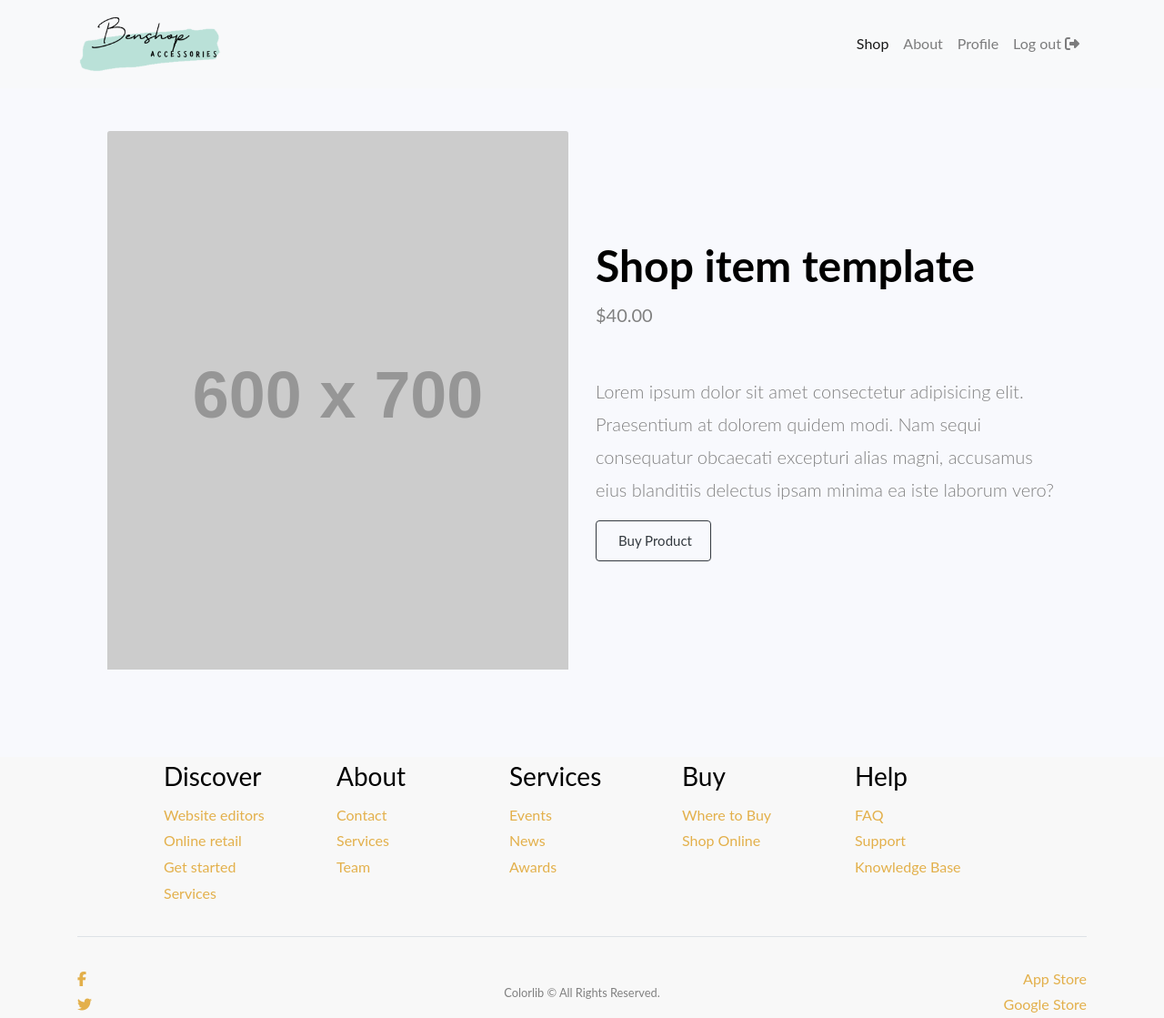
After one commit to JiulienoOrjalo/ecommerce, a PHP site: page /product_page.php in a window 1280 px wide. The commit adds this page. Shown: the whole page at 91% size. Run offline with PHP 8.4, Linux system fonts and the light colour scheme; the visitor is signed in with stand-in values (Sample User, id 1); grey boxes labelled with a size stand in for pictures from a placeholder-image service; some libraries are stand-ins or nearby versions.

Commit message:
adding product page

```diff
--- a/homepage.php
+++ b/homepage.php
@@ -18,6 +18,7 @@ if(!isset($_SESSION['username'])){
 <script src="https://kit.fontawesome.com/dbed6b6114.js" crossorigin="anonymous"></script>
 <link rel="stylesheet" href="assets3/style.css">
 <link rel="stylesheet" href="assets3/css/style.css">
+<link rel="shortcut icon" href="img/logo.png">
 <title>Ecommerce - Home Page</title>
 </head>
 <body>
@@ -118,7 +119,7 @@ businesses and help their communities thrive.</a>!</p>
                             </div>
                             <!-- Product actions-->
                             <div class="card-footer p-4 pt-0 border-top-0 bg-transparent">
-                                <div class="text-center"><a class="btn btn-success mt-auto" href="#">View Product</a></div>
+                                <div class="text-center"><a class="btn btn-success mt-auto" href="product_page.php">View Product</a></div>
                             </div>
                         </div>
                     </div>
--- a/index.php
+++ b/index.php
@@ -17,6 +17,7 @@ if(!isset($_SESSION['username'])){
 	<link href="https://fonts.googleapis.com/css?family=Lato:300,400,700&display=swap" rel="stylesheet">
 	<link rel="stylesheet" href="https://stackpath.bootstrapcdn.com/font-awesome/4.7.0/css/font-awesome.min.css">
 	<link rel="stylesheet" href="assets/css/style.css">
+	<link rel="shortcut icon" href="img/logo.png">
 
 	</head>
 	<body>
--- /dev/null
+++ b/product_page.php
@@ -0,0 +1,165 @@
+<?php
+session_start();
+if(!isset($_SESSION['username'])){
+  echo "<script>alert('You must login before viewing this page.'); location.href='index.php';</script>";
+}
+
+?>
+
+<!DOCTYPE html>
+<html lang="en">
+<head>
+<meta charset="UTF-8">
+<meta name="viewport" content="width=device-width, initial-scale=1.0">
+<meta http-equiv="X-UA-Compatible" content="ie=edge">
+<meta name="Description" content="Enter your description here"/>
+<link rel="stylesheet" href="https://cdnjs.cloudflare.com/ajax/libs/twitter-bootstrap/5.1.0/css/bootstrap.min.css">
+<link rel="stylesheet" href="https://cdnjs.cloudflare.com/ajax/libs/font-awesome/5.15.4/css/all.min.css">
+<script src="https://kit.fontawesome.com/dbed6b6114.js" crossorigin="anonymous"></script>
+<link rel="stylesheet" href="assets3/style.css">
+<link rel="stylesheet" href="assets3/css/style.css">
+<link rel="shortcut icon" href="img/logo.png">
+<title>Ecommerce - Home Page</title>
+</head>
+<body>
+
+<!-- Navigation -->
+<nav class="navbar navbar-expand-lg navbar-light bg-light fixed-top">
+  <div class="container">
+    <a class="navbar-brand" href="#"><img src="img/benshop.png"  style="width: 160px; height: auto;"></a>
+
+
+    <button class="navbar-toggler" type="button" data-bs-toggle="collapse" data-bs-target="#navbarResponsive" aria-controls="navbarResponsive" aria-expanded="false" aria-label="Toggle navigation">
+      <span class="navbar-toggler-icon"></span>
+    </button>
+    <div class="collapse navbar-collapse" id="navbarResponsive">
+      <ul class="navbar-nav ms-auto">
+        <li class="nav-item active">
+          <a class="nav-link" href="#">Shop</a>
+        </li>
+        <li class="nav-item">
+          <a class="nav-link" href="#">About</a>
+        </li>
+        <li class="nav-item">
+          <a class="nav-link" href="#">Profile</a>
+        </li>
+        <li class="nav-item">
+          <a class="nav-link" href="logout.php">Log out <i class="fas fa-sign-out-alt"></i></a>
+        </li>
+      </ul>
+    </div>
+  </div>
+</nav>
+
+        <!-- Product section-->
+        <section class="py-5 mt-5">
+            <div class="container px-4 px-lg-5 my-5">
+                <div class="row gx-4 gx-lg-5 align-items-center">
+                    <div class="col-md-6"><img class="card-img-top mb-5 mb-md-0" src="https://dummyimage.com/600x700/dee2e6/6c757d.jpg" alt="..." /></div>
+                    <div class="col-md-6">
+                        <h1 class="display-5 fw-bolder">Shop item template</h1>
+                        <div class="fs-5 mb-5">
+                            <span>$40.00</span>
+                        </div>
+                        <p class="lead">Lorem ipsum dolor sit amet consectetur adipisicing elit. Praesentium at dolorem quidem modi. Nam sequi consequatur obcaecati excepturi alias magni, accusamus eius blanditiis delectus ipsam minima ea iste laborum vero?</p>
+                        <div class="d-flex">
+                            <!-- <input class="form-control text-center me-3" id="inputQuantity" type="num" value="1" style="max-width: 3rem" /> -->
+                            <button class="btn btn-outline-dark flex-shrink-0" type="button">
+                                <i class="bi-cart-fill me-1"></i>
+                                Buy Product
+                            </button>
+                        </div>
+                    </div>
+                </div>
+            </div>
+        </section>
+
+
+<!-- Footer -->
+<footer class="footer-95942" style="background-color:#f8f8f8;">
+
+      <div class="container">
+        <div class="row justify-content-center">
+          <div class="col-md-10">
+            <div class="row">
+              <div class="col-sm-6 col-md mb-4 mb-md-0">
+                <h3>Discover</h3>
+                <ul class="list-unstyled nav-links">
+                  <li><a href="#">Website editors</a></li>
+                  <li><a href="#">Online retail</a></li>
+                  <li><a href="#">Get started</a></li>
+                  <li><a href="#">Services</a></li>
+                </ul>
+              </div>
+              <div class="col-sm-6 col-md mb-4 mb-md-0">
+                <h3>About</h3>
+                <ul class="list-unstyled nav-links">
+                  <li><a href="#">Contact</a></li>
+                  <li><a href="#">Services</a></li>
+                  <li><a href="#">Team</a></li>
+                </ul>
+              </div>
+              <div class="col-sm-6 col-md mb-4 mb-md-0">
+                <h3>Services</h3>
+                <ul class="list-unstyled nav-links">
+                  <li><a href="#">Events</a></li>
+                  <li><a href="#">News</a></li>
+                  <li><a href="#">Awards</a></li>
+
+                </ul>
+              </div>
+              <div class="col-sm-6 col-md mb-4 mb-md-0">
+                <h3>Buy</h3>
+                <ul class="list-unstyled nav-links">
+                  <li><a href="#">Where to Buy</a></li>
+                  <li><a href="#">Shop Online</a></li>
+                </ul>
+              </div>
+              <div class="col-sm-6 col-md mb-4 mb-md-0">
+                <h3>Help</h3>
+                <ul class="list-unstyled nav-links">
+                  <li><a href="#">FAQ</a></li>
+                  <li><a href="#">Support</a></li>
+                  <li><a href="#">Knowledge Base</a></li>
+                </ul>
+              </div>
+            </div>
+          </div>
+        </div>
+        <div class="row py-3">
+          <div class="col-md-12 pb-3">
+            <div class="border-top">
+
+            </div>
+          </div>
+        </div>
+        <div class="row align-items-center">
+          <div class="col-md-4">
+            <ul class="list-unstyled social mb-0 pb-0 nav-left">
+
+              <li><a class="facebook" href="#"><i class="fa fa-facebook"></i></a></li>
+              <li><a class="twitter" href="#"><i class="fa fa-twitter"></i></a></li>
+            </ul>
+          </div>
+          <div class="col-md-4 text-center">
+            <span class="small">Colorlib &copy; All Rights Reserved.</span>
+          </div>
+          <div class="col-md-4 text-right">
+            <ul class="list-unstyled social app mb-0 pb-0 nav-right text-end">
+              <li><a href="#"><span class="icon-apple mr-3"></span> App Store</a></li>
+              <li><a href="#"><span class="icon-play mr-3"></span> Google Store</a></li>
+            </ul>
+          </div>
+        </div>
+      </div>
+
+    </div>
+  </footer>
+<!-- Footer End -->
+
+
+
+<script src="https://cdnjs.cloudflare.com/ajax/libs/popper.js/2.9.2/umd/popper.min.js"></script>
+<script src="https://cdnjs.cloudflare.com/ajax/libs/twitter-bootstrap/5.1.0/js/bootstrap.min.js"></script>
+</body>
+</html>
```
Also changed, not shown: img/logo.jpg (added), img/logo.png (added).
